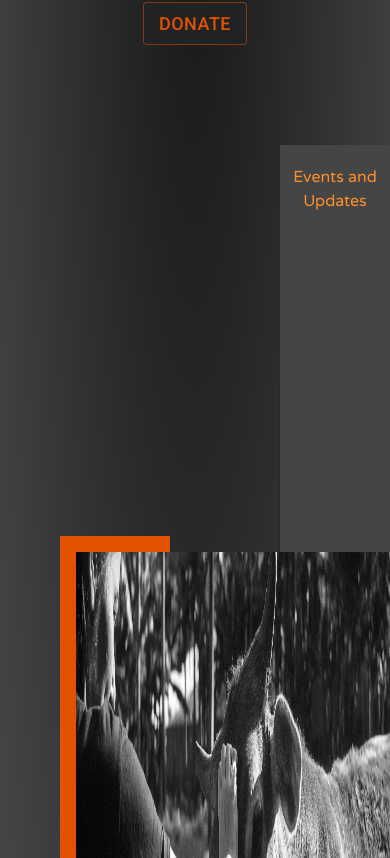
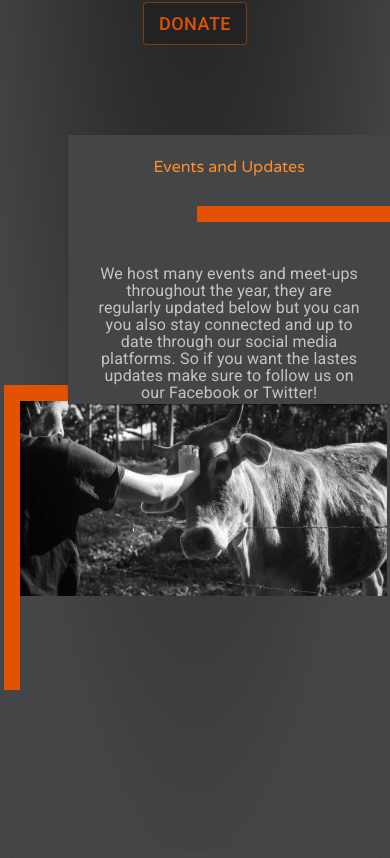
Before and after one commit to santu14/Atlanta-Animal-Activists, a React (Create React App) app in the folder client/: page / in a window 390 px wide. Shown: the part 1426-2284 px from the top of the page. Built offline with nearby package versions, Linux system fonts and the light colour scheme; no server answers.

Commit message:
events responsiveness

```diff
--- a/client/src/App.js
+++ b/client/src/App.js
@@ -36,13 +36,13 @@ function App() {
 
               <Events/>
 
+
               {/* <Gallery/>
-              <Gallery/>
 
 
-              {/*
 
-              <ImageUploader/> */}
+
+              <ImageUploader/>  */}
 
 
             {/* auth form container */}
--- a/client/src/components/Events.js
+++ b/client/src/components/Events.js
@@ -1,5 +1,5 @@
 import React from 'react';
-import { Typography, Grid, Paper, Hidden, Button } from "@material-ui/core";
+import { Typography, Grid, Paper, Hidden } from "@material-ui/core";
 import useStyles from "../components/Styles";
 import Person from './assets/img/person.jpg'
 
@@ -9,31 +9,26 @@ const Events = () => {
         <div>
             <Grid item xs={12} container className={classes.eventCont} >
 
-                <Grid item xs={4} className={classes.eventLine}/>
-                <Grid item xs={4} />
+                <Grid item xs={2} md={4} className={classes.eventLine} />
+                <Grid item xs={0} md={4} />
 
-                <Grid item xs={4}  container>
+                <Grid item xs={10} md={4} container>
                     <Paper className={classes.eventPaper} >
                         <Typography className={classes.eventTitle}>
                             Events and Updates
                         </Typography>
-                        <Hidden xsDown>
-                        <Typography item  className={classes.eventText}>
-                   We host many events and meet-ups throughout the year, they are regularly updated below but you can you also stay connected and up to date through our social media platforms. So if you want the lastes updates make sure to follow us on our Facebook or Twitter!
-
+                        <Grid item className={classes.eventLine2} style={{ alignSelf: "left" }} />
+                        <Typography item className={classes.eventText}>
+                            We host many events and meet-ups throughout the year, they are regularly updated below but you can you also stay connected and up to date through our social media platforms. So if you want the lastes updates make sure to follow us on our Facebook or Twitter!
                     </Typography>
-
-                    </Hidden>
-
-
                     </Paper>
                 </Grid>
-                <Grid item  xs={12} container className={classes.personCont}>
+                <Grid item xs={12} container >
 
-                <Grid item>
-                <img className={classes.person} src={Person} alt='person pets cow'/>
-                </Grid>
-                <Grid item className={classes.eventLine2}/>
+                    <Grid item >
+                        <img className={classes.person} src={Person} alt='person pets cow' />
+                    </Grid>
+                    <Grid item className={classes.eventLine3} />
                 </Grid>
 
 
--- a/client/src/components/Styles.js
+++ b/client/src/components/Styles.js
@@ -171,13 +171,18 @@ const useStyles = makeStyles(() => ({
   partPaper: {
     backgroundColor: "#444546",
     textAlign: "center",
-    height: '507px',
+    height: '60%',
     width: '100%',
     marginTop: '80px',
     borderRadius: '0',
 
+    [theme.breakpoints.down("md")]: {
+      marginTop: '20px',
+      height: '80%',
+    },
     [theme.breakpoints.down("sm")]: {
-      marginTop: '20px',
+      marginTop: '-20px',
+      height: '105%',
     },
     [theme.breakpoints.down("xs")]: {
       height: "40%",
@@ -261,28 +266,38 @@ const useStyles = makeStyles(() => ({
 
   donateBtn: {
     top: "50px",
-    backgroundColor:"#212223",
-    fontSize:"large"
+    backgroundColor: "#212223",
+    fontSize: "large"
   },
 
   // --------------  Events ------------------------------
   eventCont: {
     marginBottom: "150px",
     display: "flex",
-    paddingLeft: "60px",
+    paddingLeft: "5%",
+    position: 'relative',
 
+    [theme.breakpoints.down("xs")]: {
+    paddingLeft: "1%",
+
+    },
   },
   eventPaper: {
     backgroundColor: "#444546",
     textAlign: "center",
-    height: '407px',
+    height: '140%',
     width: '100%',
-
+    position: 'relative',
+    top: "10px",
+    alignSelf: "right",
     borderRadius: '0',
-
-
+    zIndex: "2",
+    [theme.breakpoints.down("xs")]: {
+    height: '105%',
+    top: "-10px",
+      },
   },
- eventTitle: {
+  eventTitle: {
     fontFamily: 'Varela Round',
     position: "relative",
     top: '30px',
@@ -290,6 +305,7 @@ const useStyles = makeStyles(() => ({
     fontWeight: '400',
     letterSpacing: '0em',
     display: "flex",
+    padding:"10px",
     flexDirection: "column",
     color: '#FF8E26',
     [theme.breakpoints.down("md")]: {
@@ -298,7 +314,7 @@ const useStyles = makeStyles(() => ({
     [theme.breakpoints.down("xs")]: {
       fontSize: "16px",
       textAlign: "center",
-      alignSelf: 'baseline',
+
       padding: '10px',
       top: '10px',
     },
@@ -310,7 +326,7 @@ const useStyles = makeStyles(() => ({
     display: 'flex',
     color: '#C4C4C4',
     top: '50px',
-    padding: '20px',
+    padding: '30px',
 
 
     [theme.breakpoints.down("md")]: {
@@ -320,8 +336,7 @@ const useStyles = makeStyles(() => ({
 
     },
     [theme.breakpoints.down("xs")]: {
-
-      top: '20px',
+      top: '40px',
     },
 
   },
@@ -334,10 +349,19 @@ const useStyles = makeStyles(() => ({
 
   },
   eventLine2: {
+    borderBottom: '16px solid #E25201',
+    borderRadius: '0',
+    left: "40%",
+    top: "10%",
+    width:"60%",
+    position: 'relative',
+
+  },
+  eventLine3: {
     borderLeft: '16px solid #E25201',
     borderRadius: '0',
-    height:"100px",
-    marginTop:"-10px",
+    height: "100px",
+    marginTop: "-10px",
 
 
 
@@ -351,11 +375,16 @@ const useStyles = makeStyles(() => ({
     position: "relative",
     width: "100%",
     borderLeft: '16px solid #E25201',
-    borderTop:'16px inherit solid',
+    borderTop: '16px inherit solid',
     borderRadius: '0',
-    height:"849px",
 
-    alignSelf:"baseline",
+    [theme.breakpoints.down("md")]: {
+      width: "97%",
+    },
+    [theme.breakpoints.down("xs")]: {
+      width: "95%",
+    },
+
 
   },
 
@@ -371,7 +400,7 @@ const useStyles = makeStyles(() => ({
   imgCard: {
     margin: "auto",
     height: "200px",
-    width: "300px",
+
 
     overflow: "hidden",
     [theme.breakpoints.down("md")]: {
```
Also changed, not shown: 1 other file (tests, documents, lock files or other folders).
